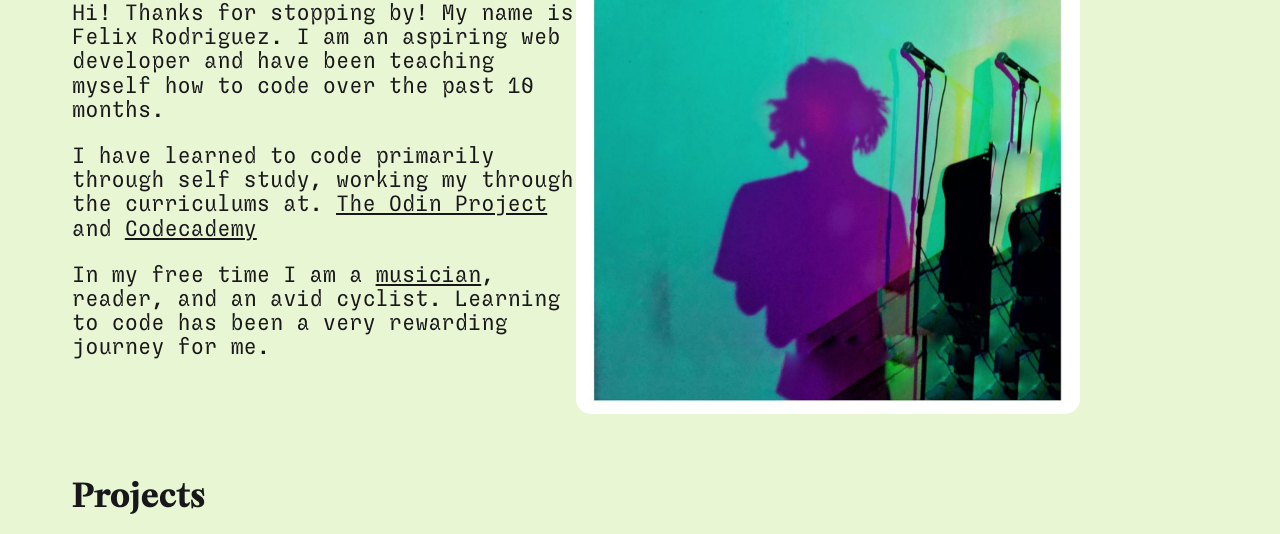
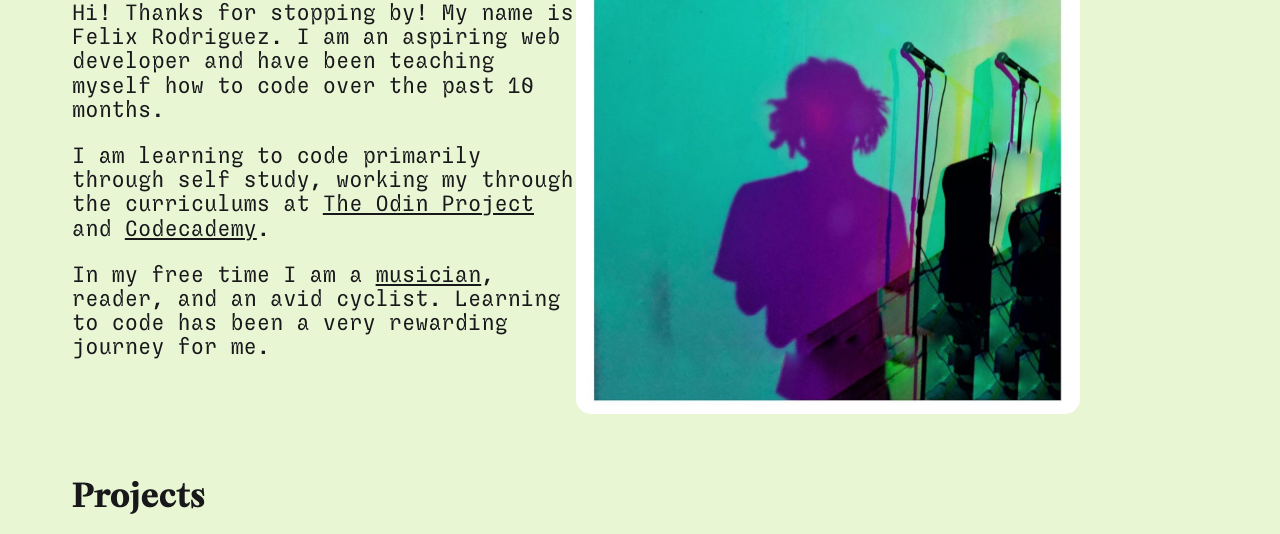
Before and after one commit to ItsFelixRodriguez/portfolio-website-cc, a plain HTML site: page index.html in a window 1280 px wide. Shown: the part 249-783 px from the top of the page. Drawn offline with Linux system fonts and the light colour scheme; files whose address does not match are found by name.

Commit message:
update readme

```diff
--- a/index.html
+++ b/index.html
@@ -30,7 +30,7 @@
 		<div class="about-text">
 		<h2>About Me</h2>
 		<p>Hi! Thanks for stopping by! My name is Felix Rodriguez. I am an aspiring web developer and have been teaching myself how to code over the past 10 months.</p>
-		<p> I have learned to code primarily through self study, working my through the curriculums at. <a href="https://www.theodinproject.com">The Odin Project</a> and <a href="https://www.codecademy.com/learn">Codecademy</a></p>
+		<p> I am learning to code primarily through self study, working my through the curriculums at <a href="https://www.theodinproject.com">The Odin Project</a> and <a href="https://www.codecademy.com/learn">Codecademy</a>.</p>
 		<p>
 			In my free time I am a <a href="https://openhonest.bandcamp.com">musician</a>, reader, and an avid cyclist. Learning to code has been a very rewarding journey for me.
 		</p>
```
Also changed, not shown: 1 other file.
